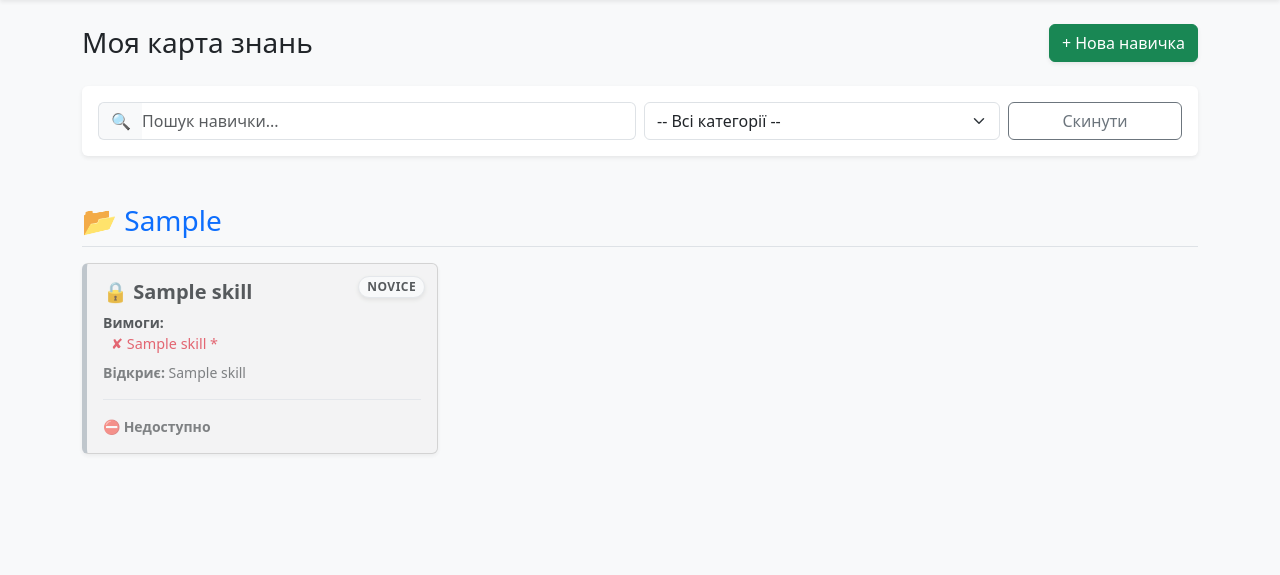
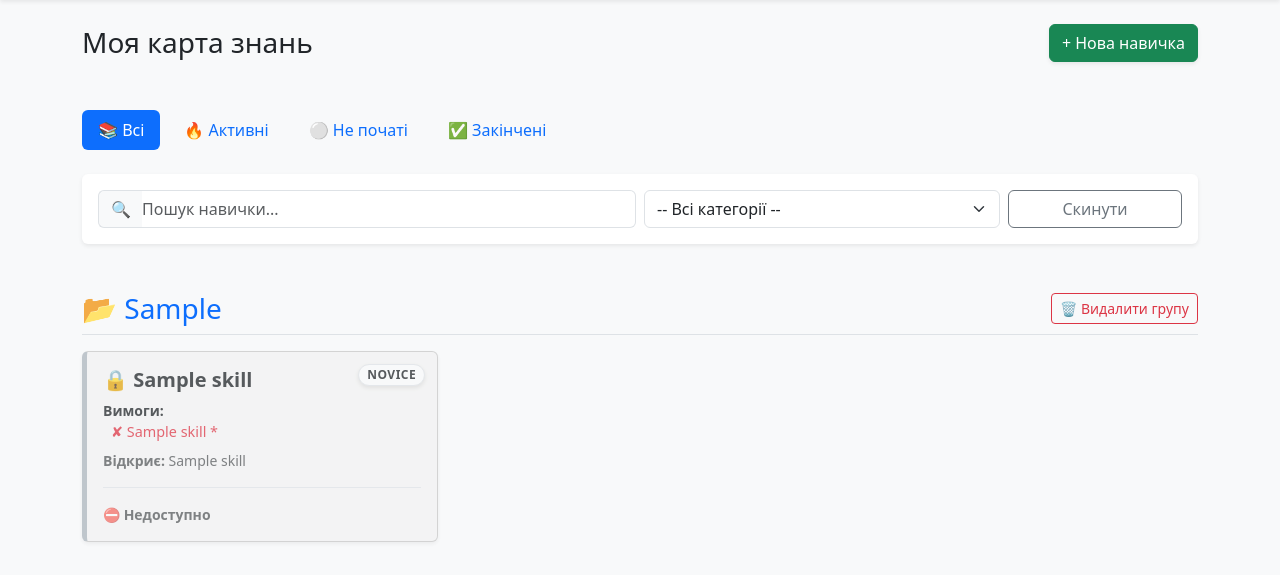
Before and after one commit to elKINTARO/aurora-skill-graph, a Django app: page / in a window 1280 px wide. Shown: the part 56-631 px from the top of the page. Run offline with Django 5.2, Linux system fonts and the light colour scheme; a user stored in the database is signed in; tables that the repository leaves empty hold one stand-in row (values such as "Sample post").

Commit message:
Initial commit - added the ability to delete individual skill groups, added skill categories such as all, completed, in progress, not completed

```diff
--- a/skills/templates/skills/skill_list.html
+++ b/skills/templates/skills/skill_list.html
@@ -11,10 +11,41 @@
         </a>
     </div>
 
+    <div class="d-flex justify-content-between align-items-center mb-4">
+        </div>
+
+    <ul class="nav nav-pills mb-4 gap-2">
+        <li class="nav-item">
+            <a class="nav-link {% if status_filter == 'all' %}active{% endif %}"
+               href="?status=all{% if search_query %}&search={{ search_query }}{% endif %}{% if category_filter %}&category={{ category_filter }}{% endif %}">
+               📚 Всі
+            </a>
+        </li>
+        <li class="nav-item">
+            <a class="nav-link {% if status_filter == 'in_progress' %}active{% endif %}"
+               href="?status=in_progress{% if search_query %}&search={{ search_query }}{% endif %}{% if category_filter %}&category={{ category_filter }}{% endif %}">
+               🔥 Активні
+            </a>
+        </li>
+        <li class="nav-item">
+            <a class="nav-link {% if status_filter == 'todo' %}active{% endif %}"
+               href="?status=todo{% if search_query %}&search={{ search_query }}{% endif %}{% if category_filter %}&category={{ category_filter }}{% endif %}">
+               ⚪ Не початі
+            </a>
+        </li>
+        <li class="nav-item">
+            <a class="nav-link {% if status_filter == 'done' %}active{% endif %}"
+               href="?status=done{% if search_query %}&search={{ search_query }}{% endif %}{% if category_filter %}&category={{ category_filter }}{% endif %}">
+               ✅ Закінчені
+            </a>
+        </li>
+    </ul>
+
     <div class="card shadow-sm mb-5 border-0 bg-white">
         <div class="card-body p-3">
             <form method="get" class="row g-2 align-items-center">
 
+                <input type="hidden" name="status" value="{{ status_filter }}">
                 <div class="col-md-6">
                     <div class="input-group">
                         <span class="input-group-text bg-light border-end-0">🔍</span>
@@ -66,9 +97,21 @@
 
     {% for category in category_list %}
         <div class="mb-5">
-            <h3 class="border-bottom pb-2 mb-3 text-primary">
-                📂 {{ category.grouper }}
-            </h3>
+
+            <div class="d-flex justify-content-between align-items-center border-bottom pb-2 mb-3">
+                <h3 class="text-primary mb-0">
+                    📂 {{ category.grouper }}
+                </h3>
+
+                <button type="button"
+                        class="btn btn-outline-danger btn-sm"
+                        data-bs-toggle="modal"
+                        data-bs-target="#deleteCategoryModal"
+                        data-delete-url="{% url 'category_delete' category.grouper %}"
+                        data-category-name="{{ category.grouper }}">
+                    🗑️ Видалити групу
+                </button>
+            </div>
 
             <div class="row">
                 {% for skill in category.list %}
@@ -150,4 +193,49 @@
         </div>
     {% endfor %}
 
+<div class="modal fade" id="deleteCategoryModal" tabindex="-1" aria-hidden="true">
+  <div class="modal-dialog modal-dialog-centered">
+    <div class="modal-content">
+
+      <div class="modal-header bg-danger text-white">
+        <h5 class="modal-title">⚠️ Підтвердження видалення</h5>
+        <button type="button" class="btn-close btn-close-white" data-bs-dismiss="modal" aria-label="Close"></button>
+      </div>
+
+      <div class="modal-body">
+        <p>Ви впевнені, що хочете видалити категорію <strong id="modalCategoryName"></strong>?</p>
+        <p class="text-danger small mb-0">
+            Будуть видалені <strong>ВСІ</strong> навички в цій категорії. Цю дію неможливо скасувати!
+        </p>
+      </div>
+
+      <div class="modal-footer">
+        <button type="button" class="btn btn-secondary" data-bs-dismiss="modal">Скасувати</button>
+
+        <form id="deleteCategoryForm" method="post" action="">
+            {% csrf_token %}
+            <button type="submit" class="btn btn-danger">Так, видалити все</button>
+        </form>
+      </div>
+
+    </div>
+  </div>
+</div>
+
+<script>
+    var deleteModal = document.getElementById('deleteCategoryModal')
+    deleteModal.addEventListener('show.bs.modal', function (event) {
+        var button = event.relatedTarget
+
+        var url = button.getAttribute('data-delete-url')
+        var name = button.getAttribute('data-category-name')
+
+        var modalForm = deleteModal.querySelector('#deleteCategoryForm')
+        var modalName = deleteModal.querySelector('#modalCategoryName')
+
+        modalForm.action = url
+        modalName.textContent = '"' + name + '"'
+    })
+</script>
+
 {% endblock %}
--- a/skills/urls.py
+++ b/skills/urls.py
@@ -16,4 +16,5 @@ urlpatterns = [
     path('profile/edit/', views.profile_edit, name='profile_edit'),
     path('leaderboard/', views.leaderboard, name='leaderboard'),
     path('ai-generator/', views.ai_generator, name='ai_generator'),
+    path('category/delete/<path:category_name>/', views.category_delete, name='category_delete'),
 ]
--- a/skills/views.py
+++ b/skills/views.py
@@ -38,6 +38,7 @@ def user_profile(request):
 
     return render(request, 'skills/profile.html', context)
 
+
 @never_cache
 def skill_list(request):
     if not request.user.is_authenticated:
@@ -47,18 +48,16 @@ def skill_list(request):
         'requires__from_skill',
         'required_by__to_skill'
     ).order_by('category', 'difficulty', 'title')
-
     categories = Skill.objects.filter(author=request.user).values_list('category', flat=True).distinct()
-
     search_query = request.GET.get('search', '')
     category_filter = request.GET.get('category', '')
+    status_filter = request.GET.get('status', 'all')
 
     if search_query:
         skills = skills.filter(
             Q(title__icontains=search_query) |
             Q(description__icontains=search_query)
         )
-
     if category_filter:
         skills = skills.filter(category=category_filter)
 
@@ -66,9 +65,12 @@ def skill_list(request):
     user_progress_map = {p.skill_id: p.status for p in user_progress_qs}
     completed_ids = {p.skill_id for p in user_progress_qs if p.status == 'done'}
 
+    final_skills = []
+
     for skill in skills:
         skill.my_status = user_progress_map.get(skill.id, 'todo')
         skill.is_locked = False
+
         for req in skill.requires.all():
             if req.dependency_type == 'hard':
                 if req.from_skill.id in completed_ids:
@@ -77,11 +79,17 @@ def skill_list(request):
                     req.is_met = False
                     skill.is_locked = True
 
+        if status_filter == 'all':
+            final_skills.append(skill)
+        elif status_filter == skill.my_status:
+            final_skills.append(skill)
+
     context = {
-        'skills': skills,
+        'skills': final_skills,
         'categories': categories,
         'search_query': search_query,
         'category_filter': category_filter,
+        'status_filter': status_filter,
     }
 
     return render(request, 'skills/skill_list.html', context)
@@ -365,3 +373,16 @@ def ai_generator(request):
             return render(request, 'skills/ai_generator.html', {'error': error})
 
     return render(request, 'skills/ai_generator.html')
+
+@login_required
+def category_delete(request, category_name):
+    skills_to_delete = Skill.objects.filter(
+        author=request.user,
+        category=category_name
+    )
+
+    if request.method == 'POST':
+        deleted_count = skills_to_delete.count()
+        skills_to_delete.delete()
+        return redirect('skill_list')
+    return redirect('skill_list')
```
